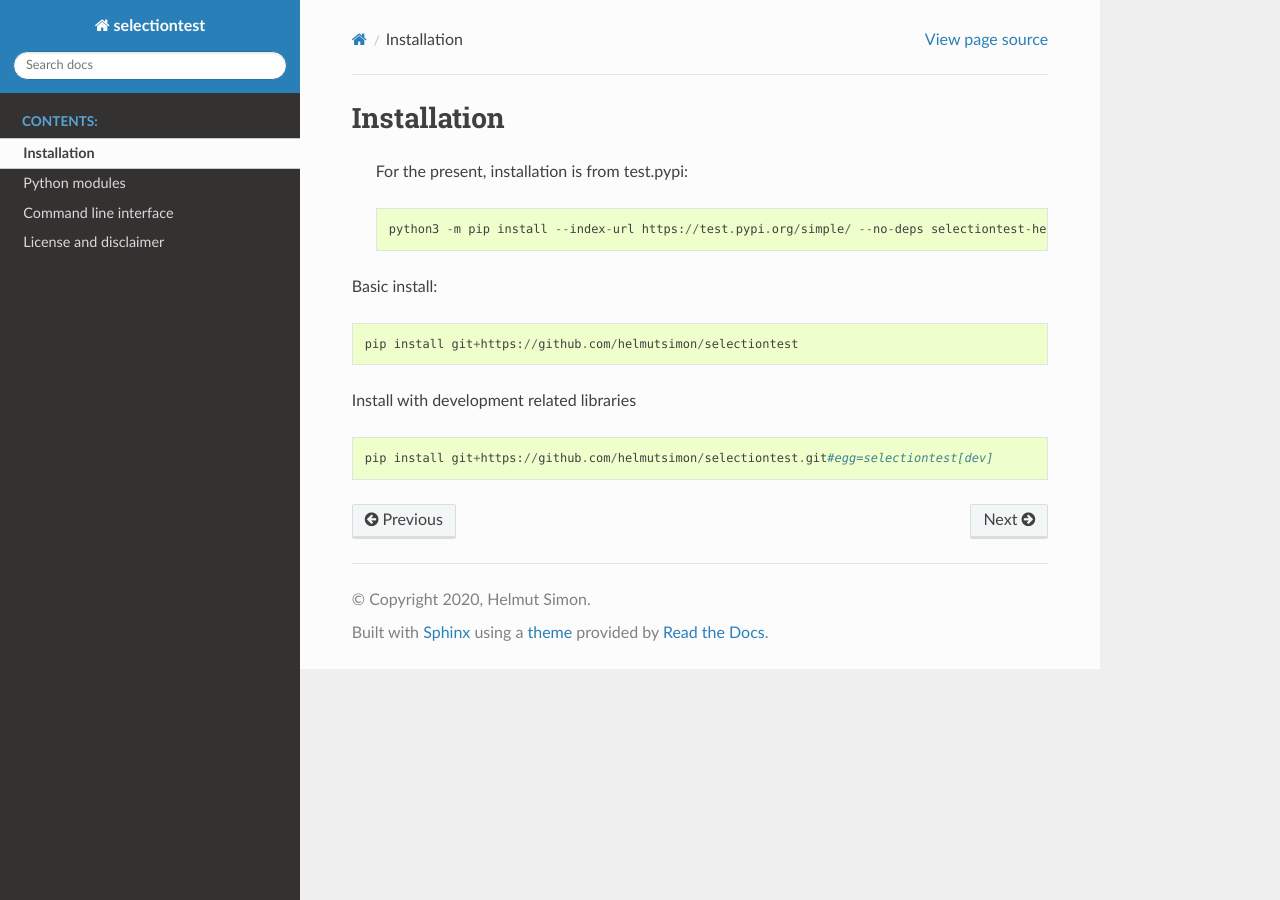
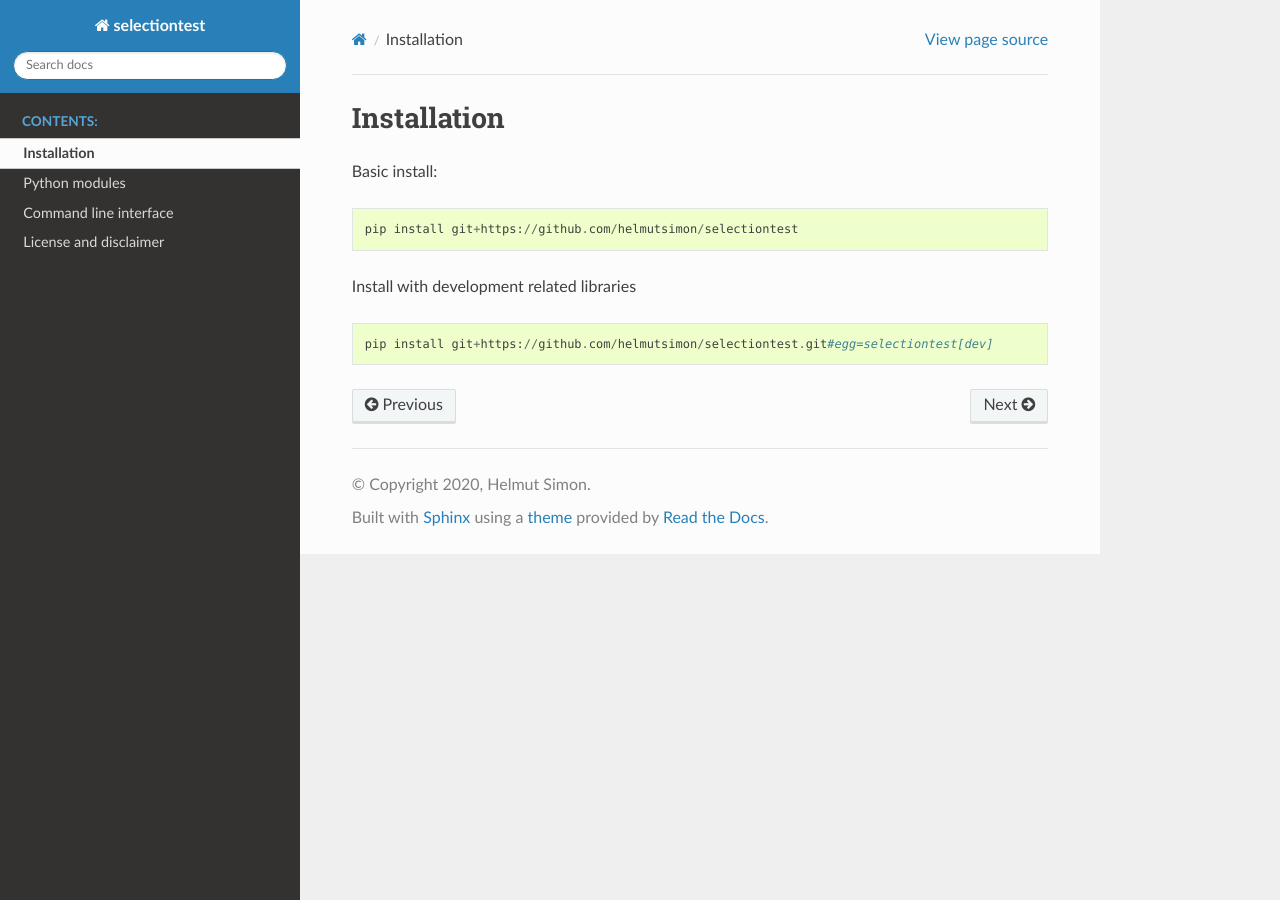
Before and after one commit to helmutsimon/selectiontest, a Sphinx documentation site: the page built from docs/source/installation.rst, in a window 1280 px wide. Built offline with Sphinx 7.4.7 and the Read the Docs theme 2.0.0, drawn with Linux system fonts in a browser that asks for light colours.

Commit message:
Remove test.pypi from install docs.

```diff
--- a/docs/source/installation.rst
+++ b/docs/source/installation.rst
@@ -1,11 +1,5 @@
 Installation
 ============
-
-    For the present, installation is from test.pypi:
-
-    ::
-
-        python3 -m pip install --index-url https://test.pypi.org/simple/ --no-deps selectiontest-helmutsimon
 
 Basic install:
 
```
